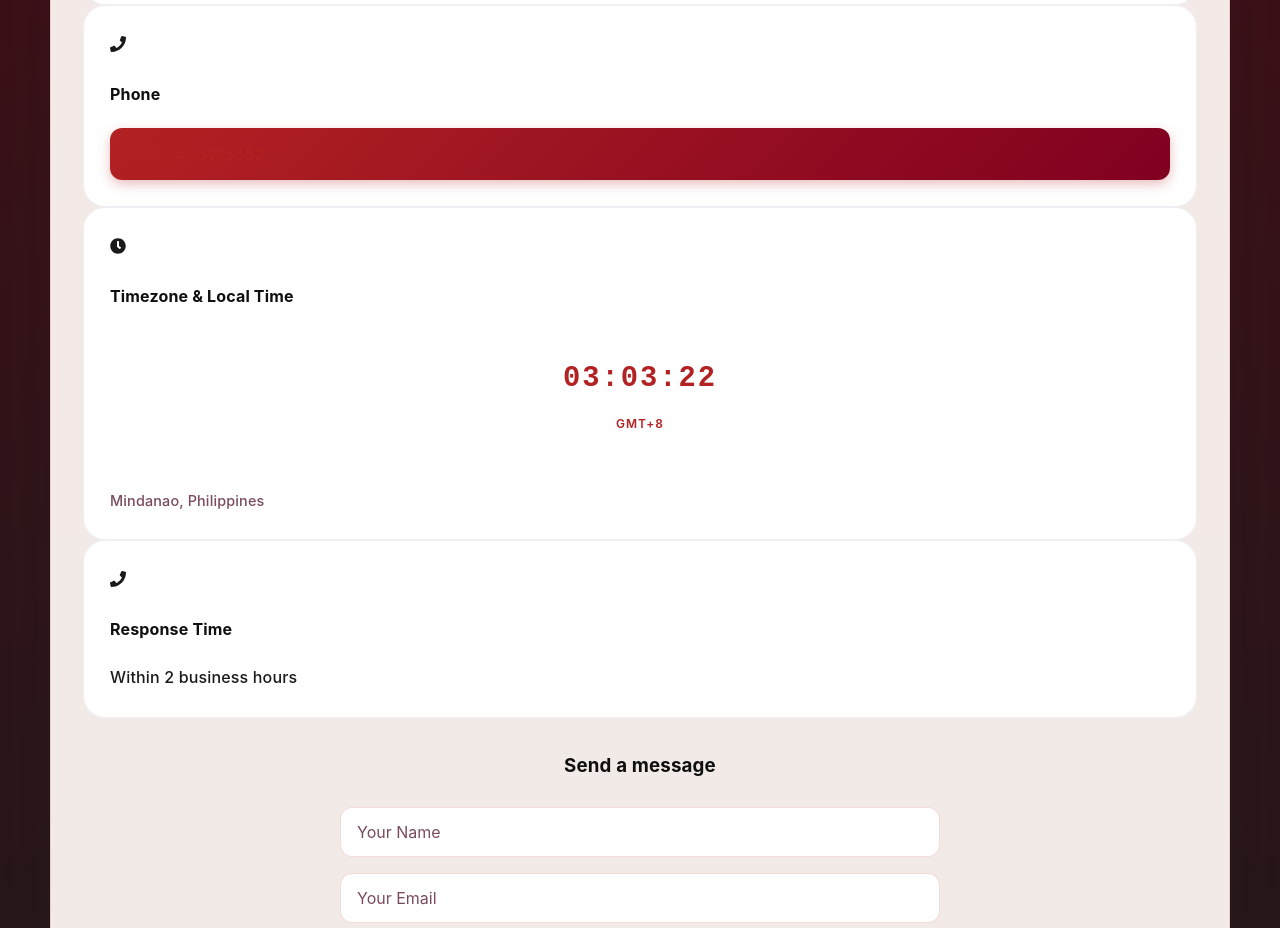
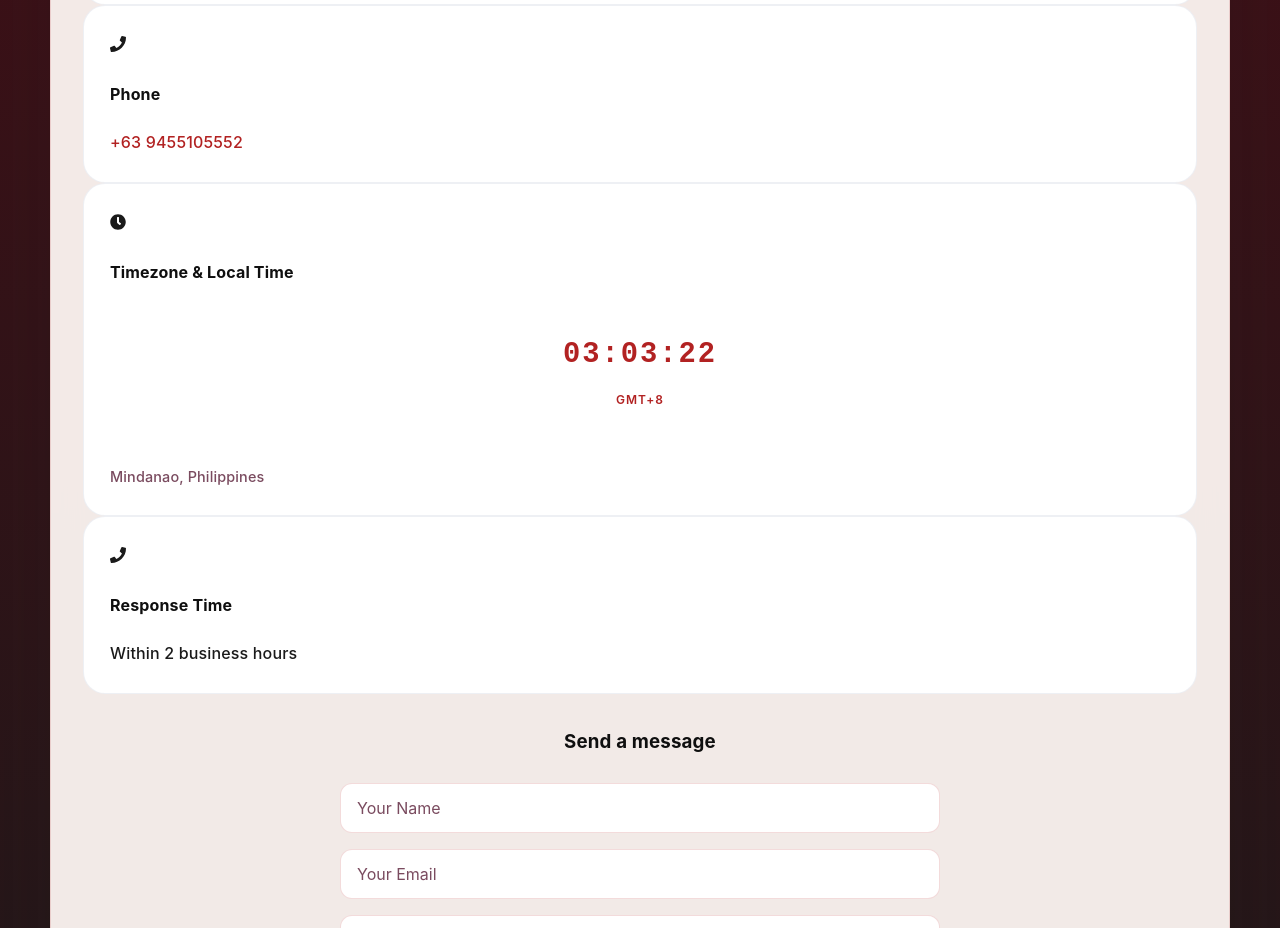
Before and after one commit to Ryanworks123/ryanva, a React (Vite) app: page / in a window 1280 px wide. Shown: the part 9800-10728 px from the top of the page. Built offline with nearby package versions, Linux system fonts and the light colour scheme.

Commit message:
Remove tap-to-call button styling from phone contact

```diff
--- a/src/App.jsx
+++ b/src/App.jsx
@@ -621,7 +621,7 @@ function App() {
               <FaPhone className="contact-icon" />
             </div>
             <strong>Phone</strong>
-            <a href="tel:+639455105552" className="tap-to-call">+63 9455105552</a>
+            <a href="tel:+639455105552">+63 9455105552</a>
           </article>
           <article className="contact-card card">
             <div className="contact-icon-wrapper">
--- a/src/index.css
+++ b/src/index.css
@@ -1804,29 +1804,6 @@ section {
    MOBILE-SPECIFIC FEATURES
    ============================================ */
 
-/* Tap-to-call button styling */
-.tap-to-call {
-  display: inline-flex;
-  align-items: center;
-  gap: 8px;
-  padding: 12px 20px;
-  background: linear-gradient(135deg, var(--accent) 0%, var(--accent-strong) 100%);
-  color: white;
-  border-radius: 12px;
-  font-weight: 600;
-  transition: all 0.3s ease;
-  box-shadow: 0 4px 12px rgba(178, 34, 34, 0.3);
-}
-
-.tap-to-call:hover {
-  transform: translateY(-2px);
-  box-shadow: 0 6px 20px rgba(178, 34, 34, 0.4);
-}
-
-.tap-to-call:active {
-  transform: scale(0.98);
-}
-
 /* Mobile-specific email link */
 .contact-card a[href^="mailto"] {
   word-break: break-all;
```
